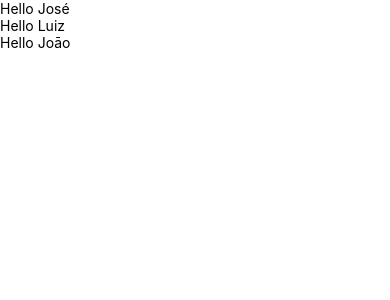
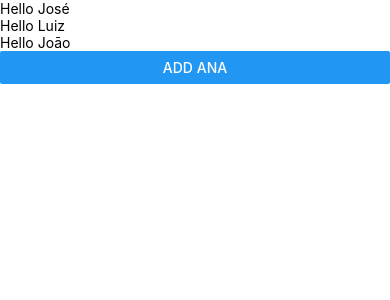
Before and after one commit to jpelopes/RNDemo, a React Native app: screen / in a window 390 px wide. Shown: the top 300 px of the page. Built offline with nearby package versions, Linux system fonts and the light colour scheme.

Commit message:
Modifying the array with no success

```diff
--- a/App.js
+++ b/App.js
@@ -1,5 +1,5 @@
 import React, { Component } from 'react';
-import { View, Text } from 'react-native';
+import { View, Text, Button } from 'react-native';
 
 const names = ['José', 'Luiz', 'Joāo'];
 
@@ -18,6 +18,10 @@ export default class App extends Component {
         {
           names.map((name, index) => <Greeting name={ name } key={ index } />)
         }
+        <Button
+          onPress={() => { names.push('Ana') }}
+          title="Add Ana"
+        />
       </View>
     );
   }
```
